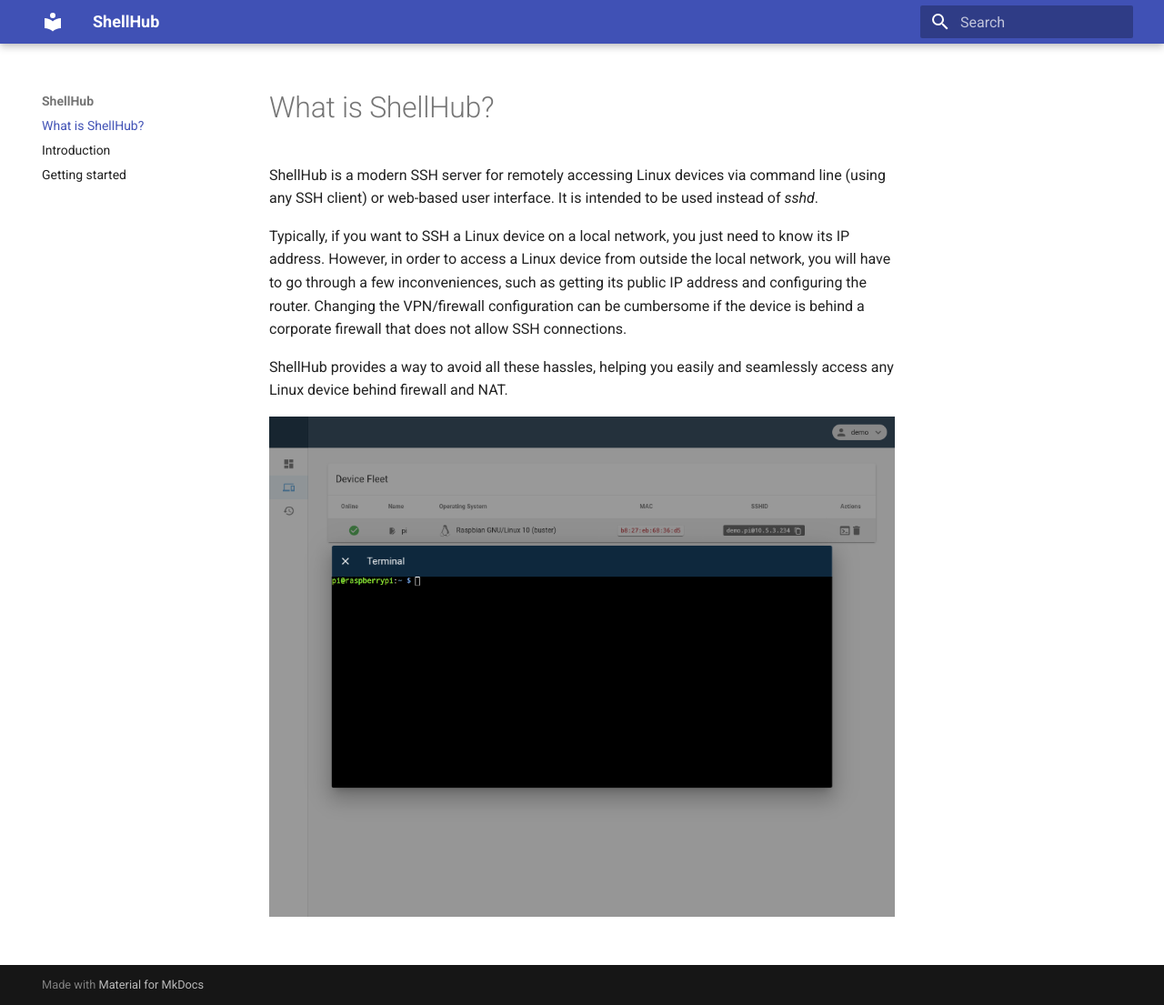
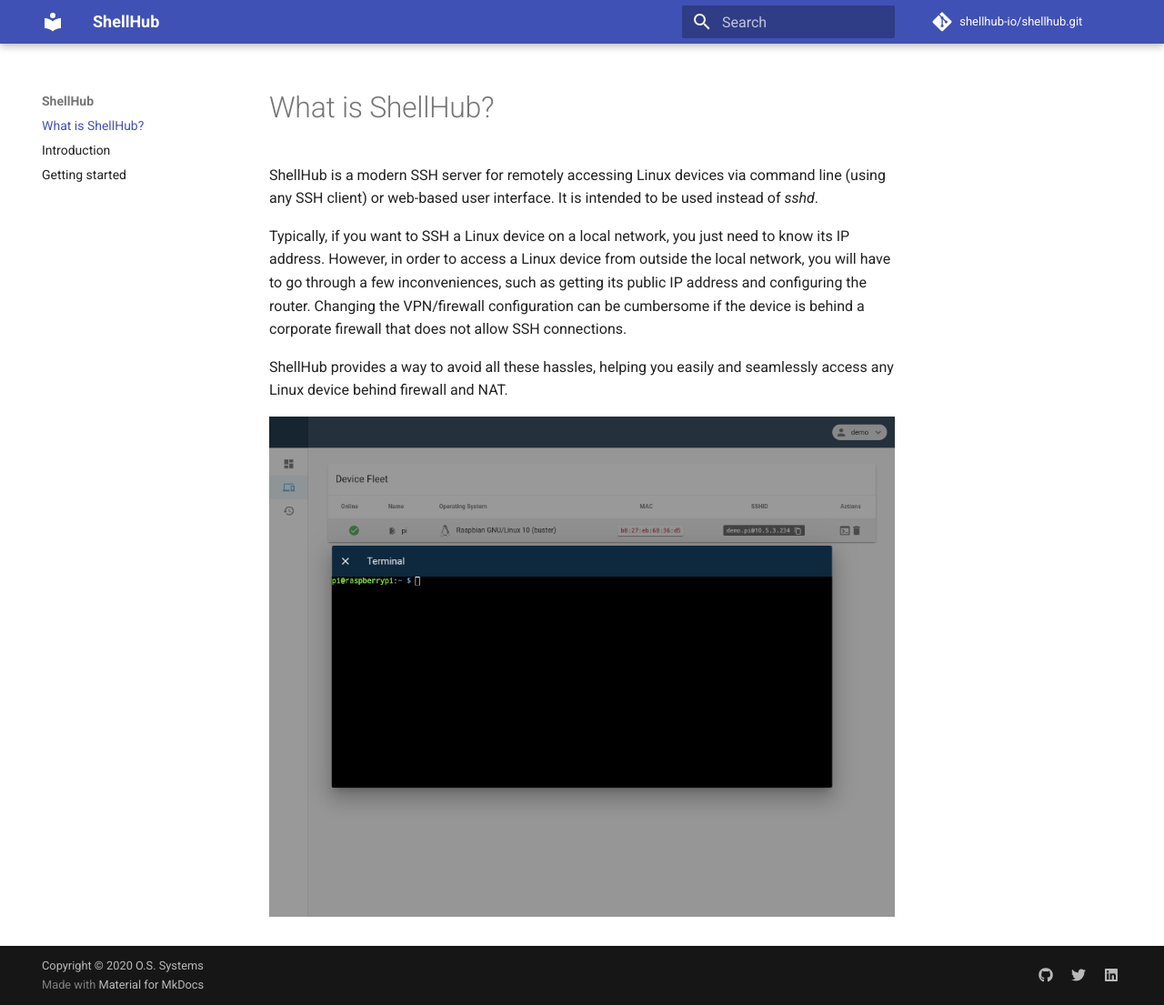
Before and after one commit to shellhub-io/shellhub-io.github.io, an MkDocs documentation site: the page built from docs/index.md, in a window 1280 px wide and 1105 px high. Shown: the whole window at 91% size. Built offline with MkDocs 1.6.1 and Material for MkDocs 9.7.7, drawn with Linux system fonts in a browser that asks for light colours; comment, search, counter and statistics services are not loaded.

Commit message:
mkdocs: rework and add infos
include links social media, Project information and standard reference: https://squidfunk.github.io/mkdocs-material/getting-started/

```diff
--- a/mkdocs.yml
+++ b/mkdocs.yml
@@ -1,10 +1,31 @@
+# Project information
 site_name: ShellHub
+site_description: 'ShellHub enables teams to easily access any Linux device behind firewall and NAT'
+site_url: 'https://github.com/shellhub-io'
+
+# Repository
+repo_name: 'shellhub-io/shellhub.git'
+repo_url: 'https://github.com/shellhub-io/shellhub.git'
+
+# Copyright
+copyright: 'Copyright &copy; 2020 O.S. Systems'
+
+# Configuration
 theme:
   name: 'material'
-nav:
-  - What is ShellHub?: index.md
-  - Introduction: introduction.md
-  - Getting started: getting-started.md
+
+# Customization
+extra:
+  manifest: 'manifest.webmanifest'
+  social:
+    - type: 'github'
+      link: 'https://github.com/OSSystems'
+    - type: 'twitter'
+      link: 'https://twitter.com/OSSystemsNews?s=20'
+    - type: 'linkedin'
+      link: 'https://www.linkedin.com/company/ossystems'
+
+# Extensions
 markdown_extensions:
   - markdown.extensions.admonition
   - markdown.extensions.codehilite:
@@ -36,3 +57,9 @@
       custom_checkbox: true
   - pymdownx.tilde
   - attr_list
+
+# Navigation
+nav:
+  - What is ShellHub?: index.md
+  - Introduction: introduction.md
+  - Getting started: getting-started.md
```
